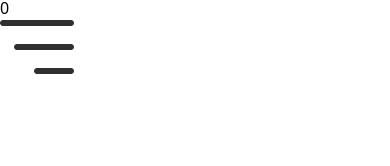
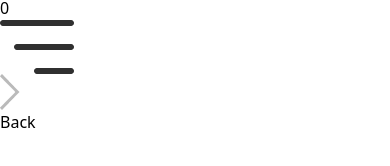
Before and after one commit to Rohan-218/E-Commmerce, a React (Vite) app in the folder frontend/: page / in a window 390 px wide. Shown: the part 488-654 px from the top of the page. Built offline with nearby package versions, Linux system fonts and the light colour scheme.

Commit message:
Enhance Navbar with responsive sidebar menu functionality

```diff
--- a/frontend/src/components/Navbar.jsx
+++ b/frontend/src/components/Navbar.jsx
@@ -58,8 +58,13 @@ const Navbar = () => {
       </div>
 
       {/* Sidebar menu for small screens */}
-      <div className={``}>
-
+      <div className={`absolute top-0 right-0 bottom-0 overflow-hidden bg-white transition-all ${visible ? 'w-full' : 'w-0'}`}>
+        <div className='flex flex-col text-gray-600'>
+          <div onClick={() => setVisible(false)} className='flex items-center gap-3 p-3'>
+            <img className='h-3 rotate-180' src={assets.dropdown_icon} alt="Dropdown" />
+            <p>Back</p>
+          </div>
+        </div>
       </div>
 
     </div>
```
